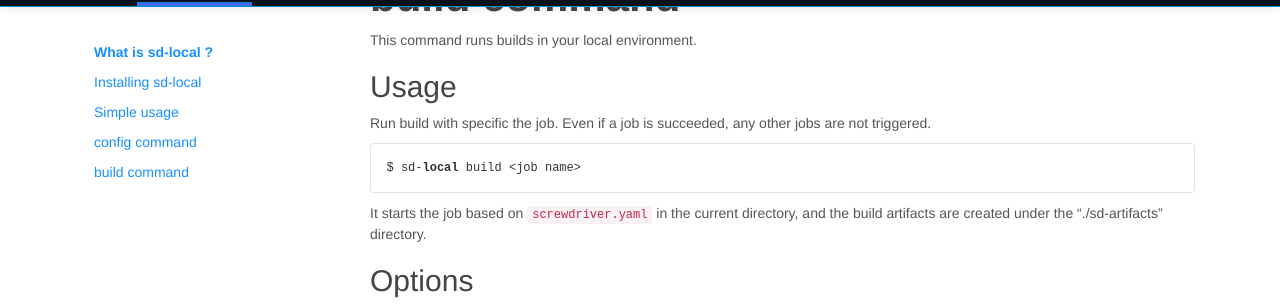
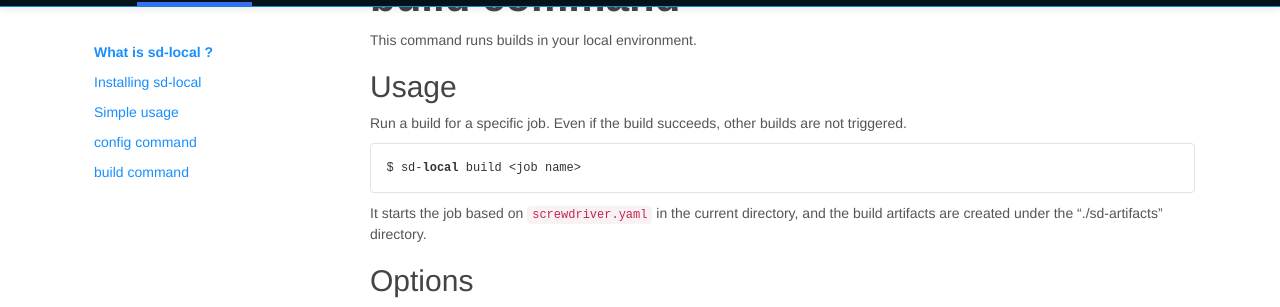
Before and after one commit to screwdriver-cd/guide, a Jekyll site: the page built from docs/user-guide/local.md, in a window 1280 px wide and 900 px high, scrolled down 2489 px. Shown: the part 145-452 px from the top of the window. Built offline with Jekyll 4.4.1, drawn with Linux system fonts in a browser that asks for light colours.

Commit message:
Update docs/user-guide/local.md
Co-Authored-By: Tiffany K <tiffanykyi@gmail.com>

````diff
--- a/docs/user-guide/local.md
+++ b/docs/user-guide/local.md
@@ -142,7 +142,7 @@ This command runs builds in your local environment.
 
 
 ## Usage
-Run build with specific the job. Even if a job is succeeded, any other jobs are not triggered.
+Run a build for a specific job. Even if the build succeeds, other builds are not triggered.
 ```bash
 $ sd-local build <job name>
 ```
````
